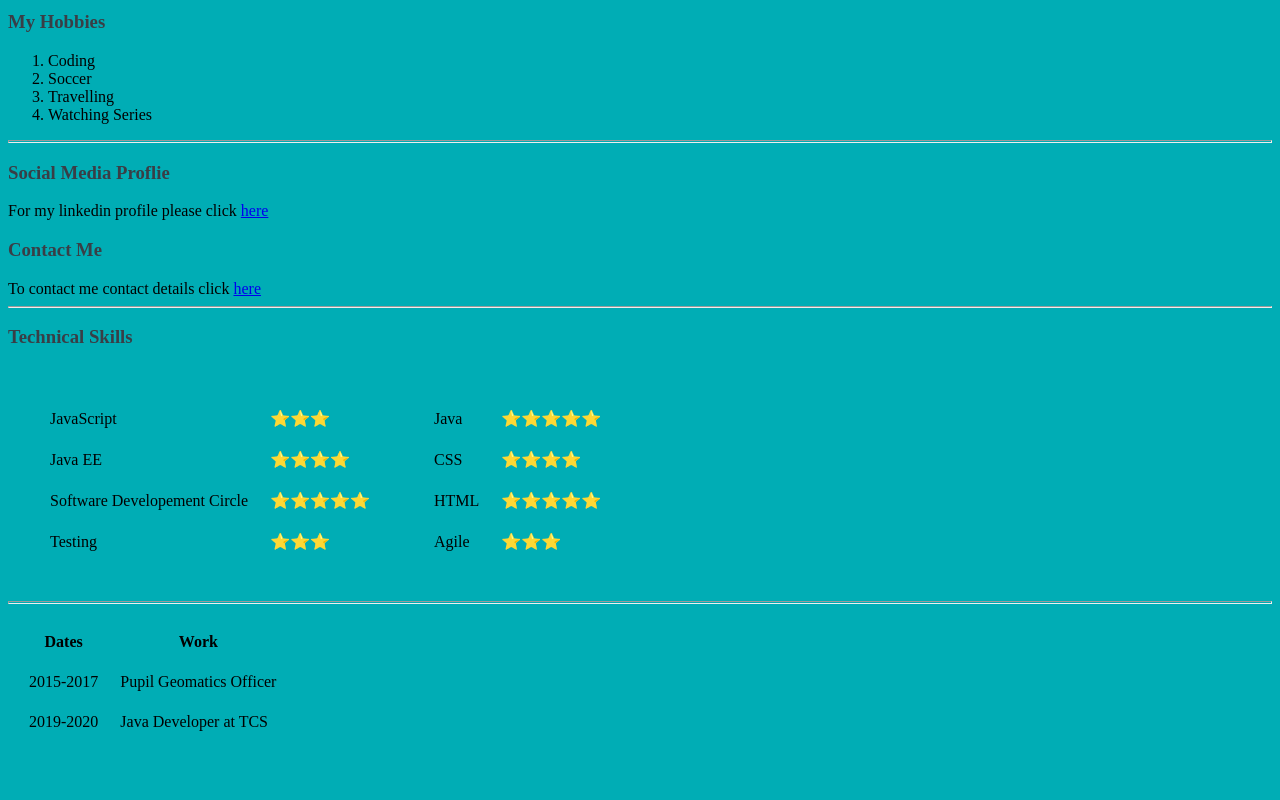
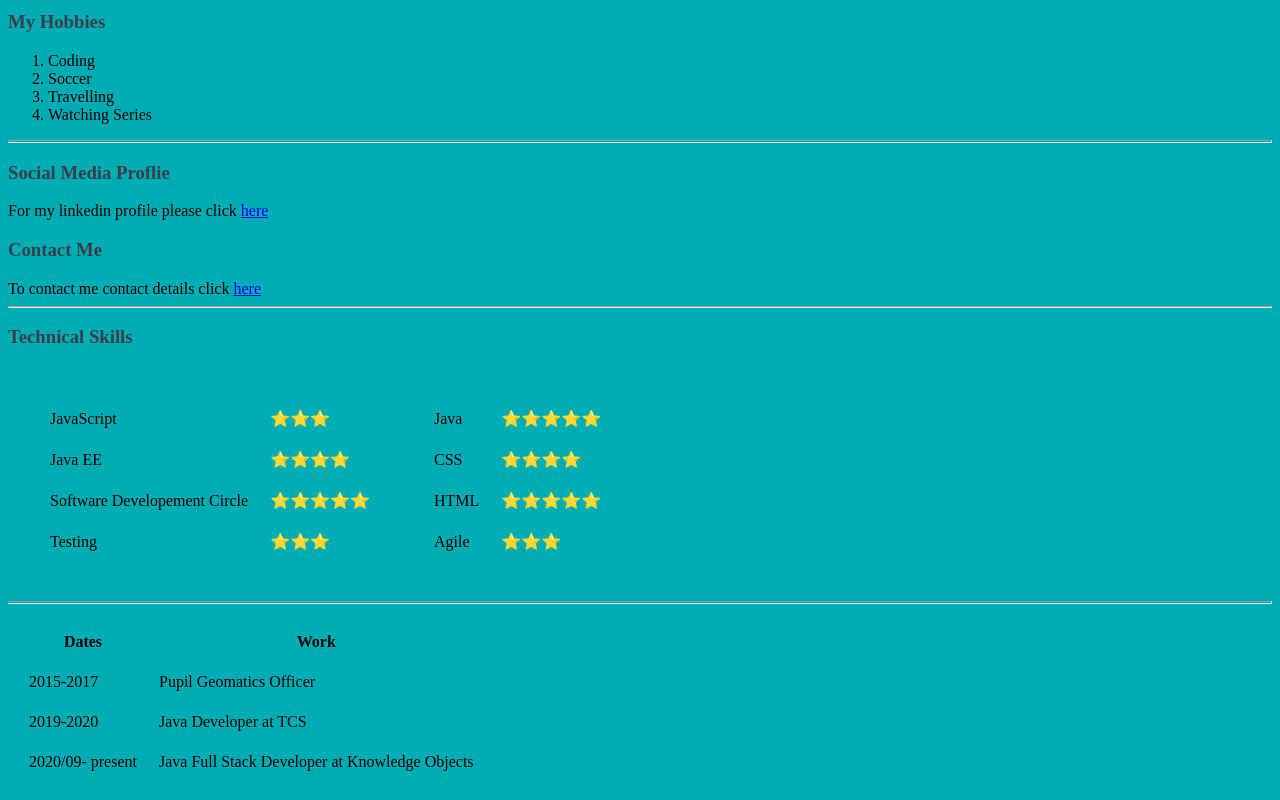
Before and after one commit to ndamulelo93/cv2, a plain HTML site: page index.html in a window 1280 px wide. Shown: the part 459-1259 px from the top of the page. Before the commit the page ends 1219 px from the top, so only its background shows below. Drawn offline with Linux system fonts and the light colour scheme.

Commit message:
Update index.html

```diff
--- a/index.html
+++ b/index.html
@@ -104,6 +104,10 @@
       <td>2019-2020</td>
       <td>Java Developer at TCS</td>
     </tr>
+     <tr>
+      <td>2020/09- present</td>
+      <td>Java Full Stack Developer at Knowledge Objects</td>
+    </tr>
   </table>
 
 </body>
```
